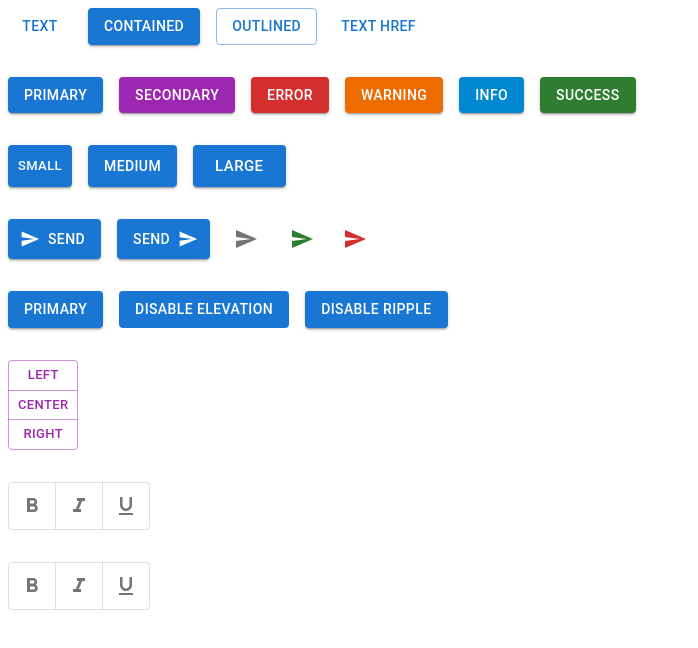
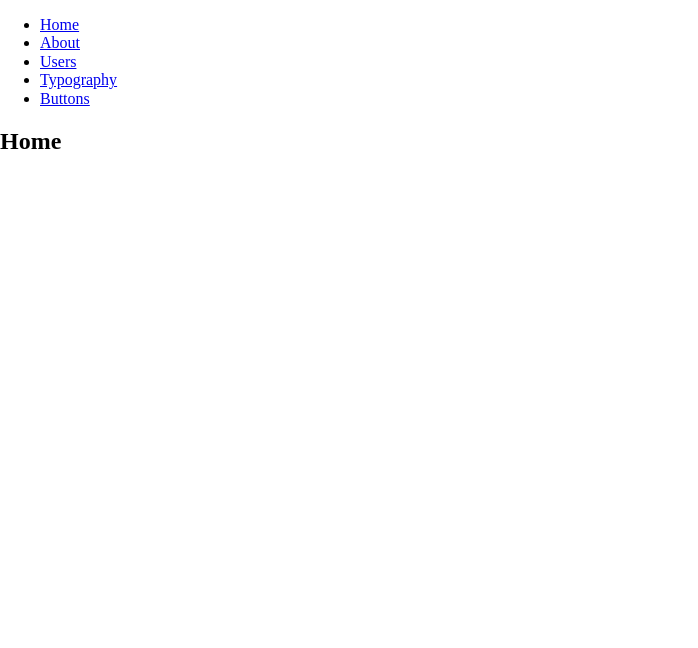
Before and after one commit to liam-grossmann/react-material-admin, a React (Vite) app: page / in a window 1280 px wide. Shown: the top 648 px of the page, without its empty margins (0-698 px from the left). Built offline with nearby package versions, Linux system fonts and the light colour scheme.

Commit message:
Add react-router-dom

```diff
--- a/package.json
+++ b/package.json
@@ -22,8 +22,10 @@
     "@emotion/styled": "^11.10.4",
     "@mui/icons-material": "^5.10.6",
     "@mui/material": "^5.10.8",
+    "normalize.css": "^8.0.1",
     "react": "^18.2.0",
-    "react-dom": "^18.2.0"
+    "react-dom": "^18.2.0",
+    "react-router-dom": "^6.4.2"
   },
   "devDependencies": {
     "@types/react": "^18.0.17",
--- a/src/App.tsx
+++ b/src/App.tsx
@@ -1,17 +1,68 @@
+import React from "react";
+import {
+  BrowserRouter as Router,
+  Routes,
+  Route,
+  Link
+} from "react-router-dom";
+
+
 import { useState } from 'react'
 import { MuiTypography } from './components/MuiTypography';
 import { MuiButton } from './components/MuiButton';
 
-import './App.css'
+//import './App.css'
+import 'normalize.css';
+import { Typography } from "@mui/material";
 
 function App() {
   const [count, setCount] = useState(0)
 
   return (
-    <div className="App">
-      <MuiButton></MuiButton>
-    </div>
+    <Router>
+      <div>
+        <nav>
+          <ul>
+            <li>
+              <Link to="/">Home</Link>
+            </li>
+            <li>
+              <Link to="/about">About</Link>
+            </li>
+            <li>
+              <Link to="/users">Users</Link>
+            </li>
+            <li>
+              <Link to="/typography">Typography</Link>
+            </li>
+            <li>
+              <Link to="/buttons">Buttons</Link>
+            </li>
+          </ul>
+        </nav>
+
+        <Routes>
+          <Route path="/about" element={<About/>}></Route>
+          <Route path="/users" element={<Users />}></Route>
+          <Route path="/typography" element={<MuiTypography />}></Route>
+          <Route path="/buttons" element={<MuiButton/>}></Route>
+          <Route path="/" element={<Home/>} ></Route>
+        </Routes>
+      </div>
+    </Router>
   )
 }
 
+function Home() {
+  return <h2>Home</h2>;
+}
+
+function About() {
+  return <h2>About</h2>;
+}
+
+function Users() {
+  return <h2>Users</h2>;
+}
+
 export default App
```
Also changed, not shown: 2 other files (tests, documents, lock files or other folders).
